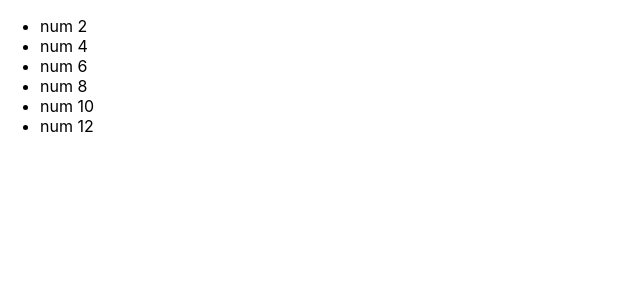
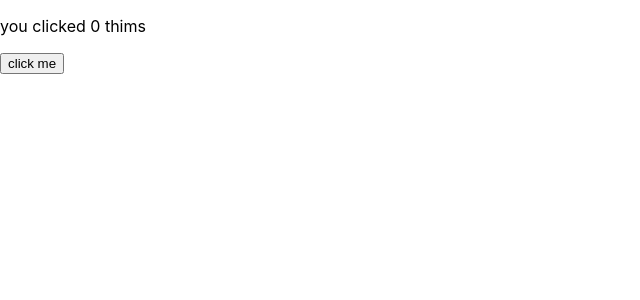
Before and after one commit to alMohamady/eact-app01, a React (Create React App) app: page / in a window 1280 px wide. Shown: the top 300 px of the page, without its empty margins (0-640 px from the left). Built offline with nearby package versions, Linux system fonts and the light colour scheme.

Commit message:
17 Using Hooks

```diff
--- /dev/null
+++ b/src/componenets/UseHooks.js
@@ -0,0 +1,20 @@
+
+
+import React, { useState } from "react";
+
+function HookEx() {
+
+   const [count , setCount] = useState(0);
+
+   return (
+    <div>
+       <p> you clicked {count} thims </p>
+       <button onClick={() => setCount(count + 1)} >
+         click me
+       </button>
+    </div>
+   )
+
+}
+
+export default HookEx;
--- a/src/index.js
+++ b/src/index.js
@@ -1,7 +1,7 @@
 import React from 'react';
 import ReactDOM from 'react-dom/client';
 import './index.css';
-import MyList from './componenets/ListsKeys';
+import HookEx from './componenets/UseHooks';
 
 
 
@@ -10,7 +10,7 @@ import MyList from './componenets/ListsKeys';
 const root = ReactDOM.createRoot(document.getElementById('root'));
 root.render(
    <>
-     <MyList />
+     <HookEx />
    </>
 );
 
```
